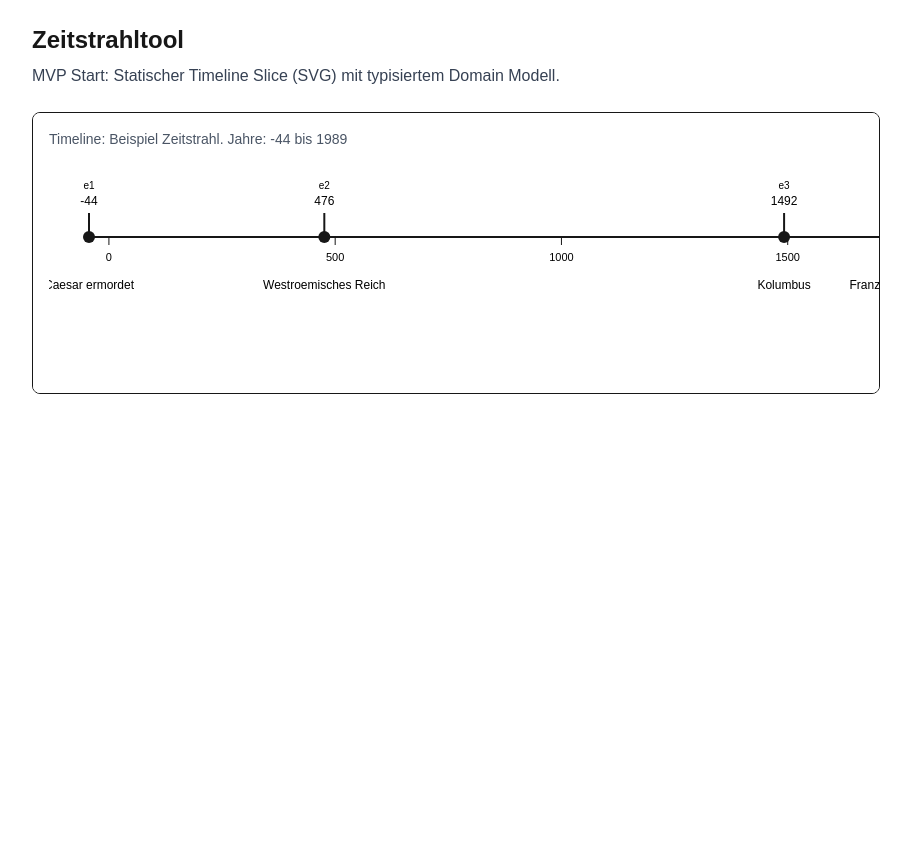
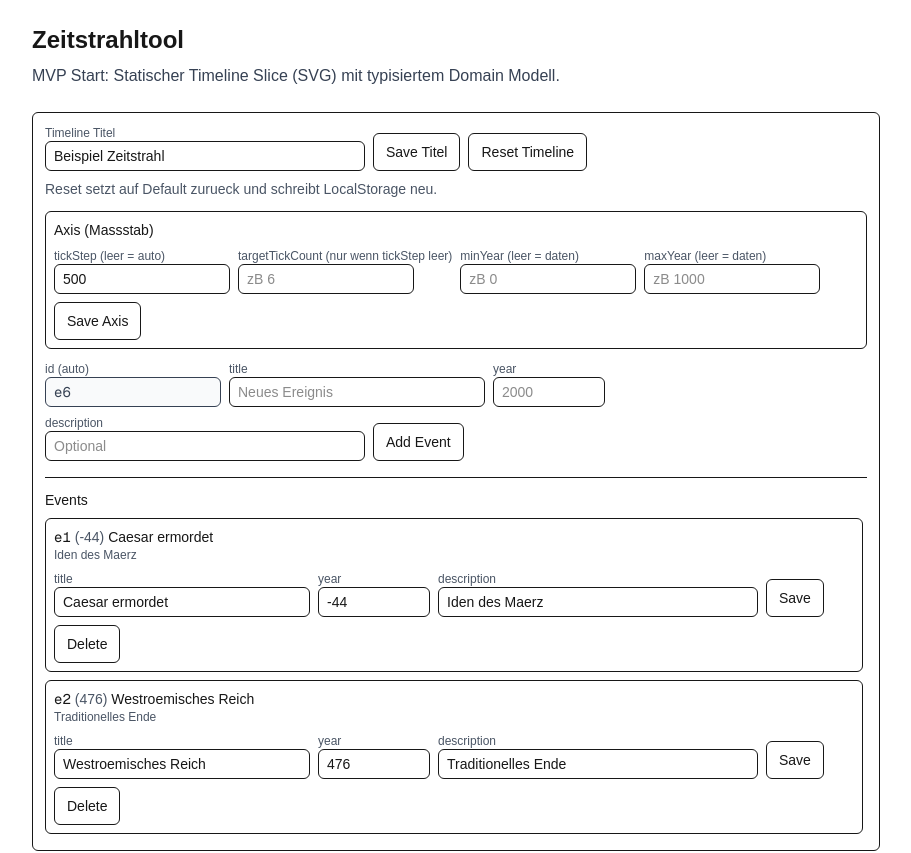
Before and after one commit to theAC1/Zeitstrahltool, a Next.js app in the folder web/: page / in a window 1280 px wide. Shown: the top 853 px of the page, without its empty margins (184-1095 px from the left). Before the commit the page ends 800 px from the top, so only its background shows below. Built offline with nearby package versions, Linux system fonts and the light colour scheme.

Commit message:
chore: progress checkpoint

```diff
--- a/web/src/app/page.tsx
+++ b/web/src/app/page.tsx
@@ -1,5 +1,6 @@
 import { TimelineProvider } from "../context/timeline/TimelineContext";
 import { TimelineContainer } from "../components/timeline/TimelineContainer";
+import { TimelineControls } from "../components/timeline/TimelineControls";
 
 export default function Home() {
   return (
@@ -10,6 +11,7 @@ export default function Home() {
       </p>
 
       <TimelineProvider>
+        <TimelineControls />
         <TimelineContainer />
       </TimelineProvider>
     </main>
```
